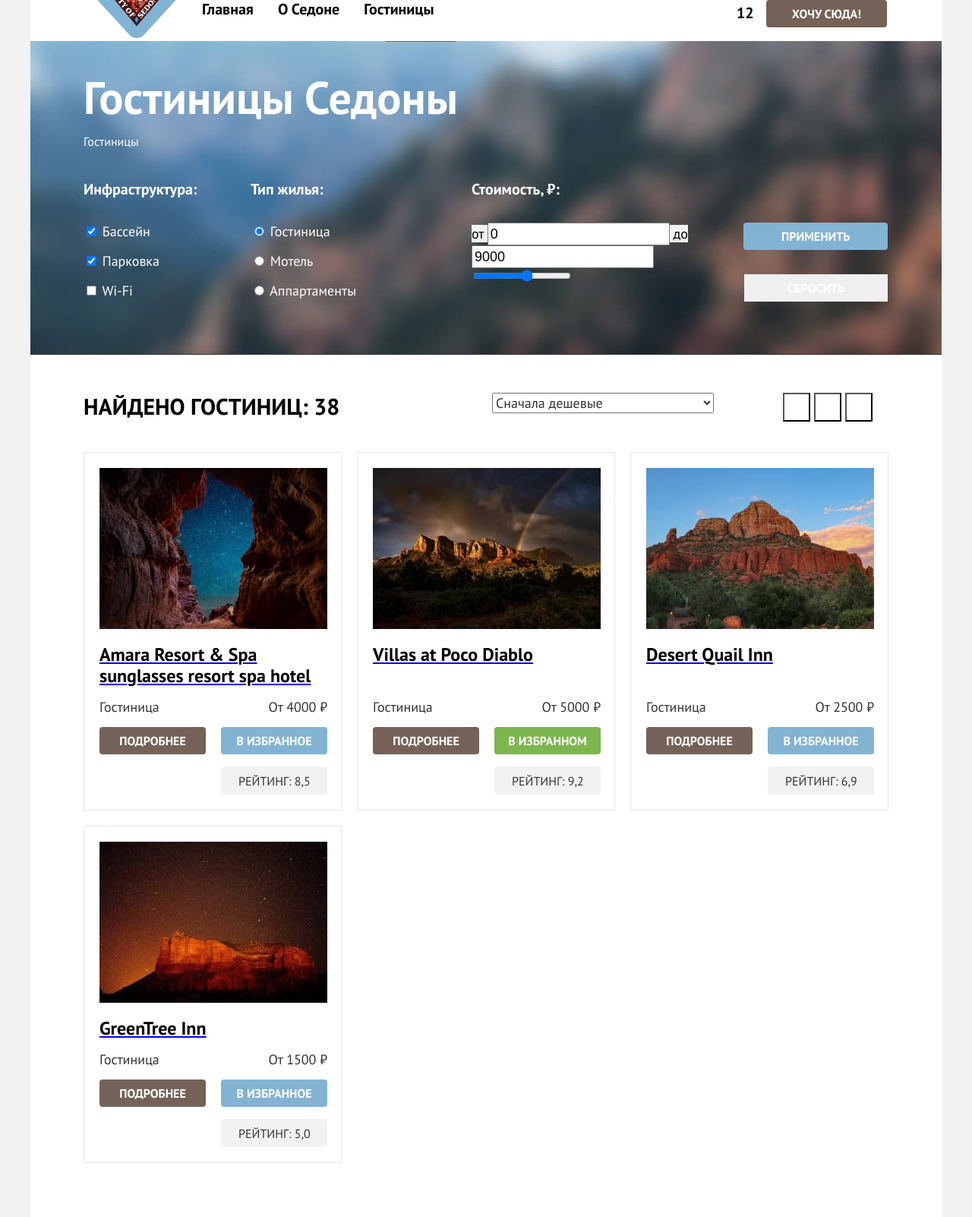
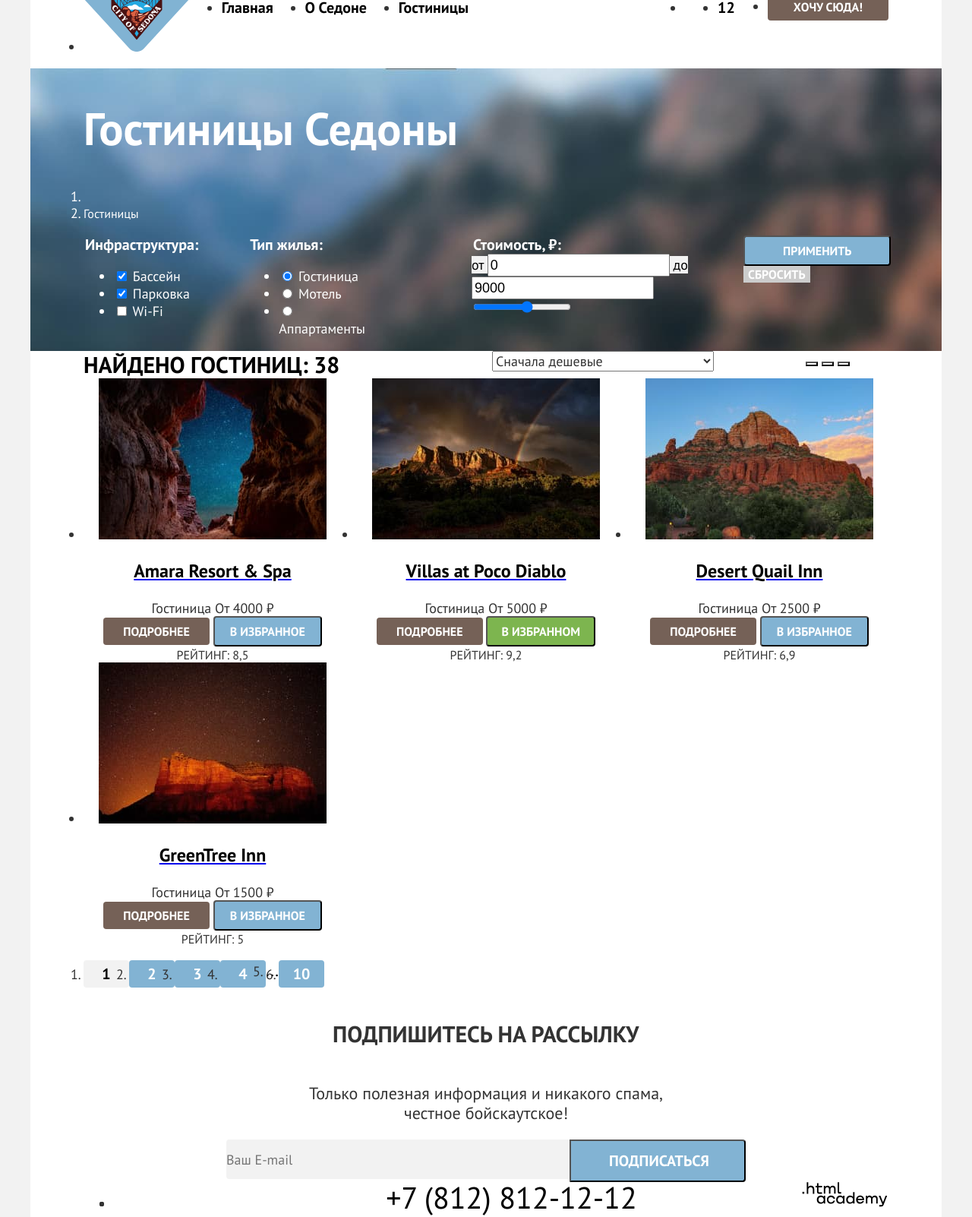
Before and after one commit to htmlacademy-htmlcss/2318991-sedona-36, a plain HTML site: page catalog.html in a window 1280 px wide. Shown: the part 20-1622 px from the top of the page at 76% size. Drawn offline with Linux system fonts and the light colour scheme.

Commit message:
Revert "Микросетки на флексах для всех страниц"

```diff
--- a/catalog.html
+++ b/catalog.html
@@ -9,8 +9,10 @@
     <div class="container">
       <header class="main-page-header">
         <nav class="navigation padding-container">
+          <ul class="navigation-list">
+            <li class="navigation-item">
               <a class="main-page-header-link" href="index.html"> <img class="main-page-header-logo" src="images/logo.svg" width="140" height="70" alt="Логотип сайта Седона."> </a>
-          <ul class="navigation-list">
+            </li>
             <li class="navigation-item">
               <a class="navigation-link" href="index.html">Главная</a>
             </li>
@@ -153,17 +155,21 @@
                   </button>
                 </section>
               </div>
-              <ul class="catalog-product-list padding-container">
+              <ul class="catalog-product-list">
                 <li class="catalog-product-card">
                   <a class="catalog-product-card-link" href="#">
                     <img class="catalog-product-card-image" src="images/hotel-1.jpg" width="300" height="212" alt="Фотография отеля Amara.">
-                    <h3 class="catalog-product-card-title">Amara Resort & Spa sunglasses resort spa hotel</h3>
+                    <h3 class="catalog-product-card-title">Amara Resort & Spa</h3>
                   </a>
                   <span class="type-living">Гостиница</span>
                   <span class="product-card-price">От 4000 ₽</span>
+                  <div class="product-card-grid-row">
                     <a class="button button-about" href="#">Подробнее</a>
                     <button class="button button-favorites" type="button">В избранное</button>
+                  </div>
+                  <div class="product-card-rate">
                     <span class="product-card-rate-text">Рейтинг: 8,5</span>
+                  </div>
                 </li>
                 <li class="catalog-product-card">
                   <a class="catalog-product-card-link" href="#">
@@ -172,9 +178,13 @@
                   </a>
                   <span class="type-living">Гостиница</span>
                   <span class="product-card-price">От 5000 ₽</span>
+                  <div class="product-card-grid-row">
                     <a class="button button-about" href="#">Подробнее</a>
                     <button class="button button-favorites-done" type="button">В избранном</button>
+                  </div>
+                  <div class="product-card-rate">
                     <span class="product-card-rate-text">Рейтинг: 9,2</span>
+                  </div>
                 </li>
                 <li class="catalog-product-card">
                   <a class="catalog-product-card-link" href="#">
@@ -183,9 +193,13 @@
                   </a>
                   <span class="type-living">Гостиница</span>
                   <span class="product-card-price">От 2500 ₽</span>
+                  <div class="product-card-grid-row">
                     <a class="button button-about" href="#">Подробнее</a>
                     <button class="button button-favorites" type="button">В избранное</button>
+                  </div>
+                  <div class="product-card-rate">
                     <span class="product-card-rate-text">Рейтинг: 6,9</span>
+                  </div>
                 </li>
                 <li class="catalog-product-card">
                   <a class="catalog-product-card-link" href="#">
@@ -194,9 +208,13 @@
                   </a>
                   <span class="type-living">Гостиница</span>
                   <span class="product-card-price">От 1500 ₽</span>
+                  <div class="product-card-grid-row">
                     <a class="button button-about" href="#">Подробнее</a>
                     <button class="button button-favorites" type="button">В избранное</button>
-                  <span class="product-card-rate-text">Рейтинг: 5,0</span>
+                  </div>
+                  <div class="product-card-rate">
+                    <span class="product-card-rate-text">Рейтинг: 5</span>
+                  </div>
                 </li>
               </ul>
             </section>
--- a/styles/styles.css
+++ b/styles/styles.css
@@ -54,29 +54,35 @@ body {
   text-decoration: none;
   border-radius: 4px;
   color: #FFFFFF;
-  border: none;
-  height: max-content;
   }
   .button-navigation {
     font-size: 16px;
     line-height: 20px;
     background-color: #756157;
-    padding: 8px 34px;
+    padding-top: 8px;
+    padding-bottom: 8px;
+    padding-left: 34px;
+    padding-right: 34px;
   }
   .button-search {
     font-size: 20px;
     line-height: 36px;
     background-color: #756157;
-    padding: 8px 50px;
+    padding-top: 8px;
+    padding-bottom: 8px;
+    padding-left: 50px;
+    padding-right: 50px;
   }
   .button-sub {
     font-size: 20px;
     line-height: 36px;
     background-color: #82B3D3;
     border-radius: 0px 4px 4px 0px;
-    padding: 8px 50px;
+    padding-top: 8px;
+    padding-bottom: 8px;
+    padding-left: 50px;
+    padding-right: 50px;
     width: 232px;
-    border: 0;
   }
   .padding-container {
     max-width: 1060px;
@@ -85,22 +91,19 @@ body {
   }
   .navigation {
     display: flex;
+    justify-content: space-between;
   }
   .navigation-list {
     display: flex;
+    flex-direction: row;
     width: 507px;
     padding: 0;
-    list-style-type: none;
-    flex-wrap: wrap;
-    margin: 0;
+    justify-content: space-between;
   }
   .navigation-user {
     max-width: 268px;
-    margin-left: auto;
-    align-items: center;
   }
   .navigation-link {
-    display: block;
     font-size: 20px;
     line-height: 24px;
     color: #000000;
@@ -108,19 +111,15 @@ body {
     text-align: center;
     background-color: #ffffff;
     text-decoration: none;
-    padding: 20px 16px;
+
   }
- .navigation-user .navigation-link {
-  min-width: 20px;
-  min-height: 20px;
-}
+
   .main-container {
     flex-grow: 1;
-    padding-top: 51px;
   }
-  .main-index {
-  background-image: url("../images/index-background.jpg");
-  background-color: #FFFFFF;
+  .hero {
+  background-image: url("../images/index-background.jpg"), url("../images/divider.svg");
+  background-color: rgba(30, 69, 95, 0.2);
   background-size: 100% auto;
   color:black;
   background-repeat: no-repeat;
@@ -128,32 +127,19 @@ body {
   .hero-logo{
   display: block;
   margin: 0 auto;
-  margin-bottom: 82px;
   }
   .advantages-desc {
-    margin: 0;
-    padding: 0;
     font-weight: 700;
     font-size: 30px;
     line-height: 36px;
     text-transform: uppercase;
     color:#000000;
     text-align: center;
-    margin: 0 auto;
-    display: block;
-    margin-top: 151px;
-    margin-bottom: 25px;
-    width: 620px;
   }
   .advantages-desc-text {
-    margin: 0;
-    padding: 0;
     font-size: 22px;
     line-height: 26px;
-    display: block;
-    margin: 0 auto;
-    margin-bottom: 90px;
-    width: 651px;
+    text-align: center;
     }
   .advantages-list {
   display: flex;
@@ -162,7 +148,6 @@ body {
   padding: 0;
   text-align: center;
   flex-wrap: wrap;
-    list-style-type: none;
   }
   .advantages-logo {
     display: block;
@@ -175,7 +160,6 @@ body {
   .advantages-index-columns{
     display: flex;
     flex-direction:column;
-    width: 400px;
   }
   .image-left {
     background-color: #82B3D3;
@@ -183,38 +167,22 @@ body {
     display: flex;
     flex-direction: row-reverse;
   }
-
-  .advantages-title {
+  .advantages-title-white-heading {
+    color: #ffffff;
     font-weight: 700;
     font-size: 24px;
     line-height: 28px;
     text-transform: uppercase;
-    margin: 0;
-    width: 230px;
-    margin: 0 auto;
-    margin-top: 102px;
-    margin-bottom: 62px;
   }
-  .white-heading {
-    color: #ffffff;
-  }
-  .black-heading{
+  .advantages-title-black-heading{
     color: #000000;
+    font-weight: 700;
+    font-size: 24px;
+    line-height: 28px;
+    text-transform: uppercase;
   }
   .advantages-title-white-text {
     color: #ffffff;
-    margin: 0;
-    margin: 0 auto;
-    width: 230px;
-    margin-bottom: 102px;
-    text-align: center;
-  }
-  .advantages-title-black-text {
-    margin: 0;
-    margin: 0 auto;
-    width: 230px;
-    margin-bottom: 112px;
-    text-align: center;
   }
   .blue-fill {
     background-color: rgba(131, 179, 211, 0.12);
@@ -225,28 +193,17 @@ body {
     width: 400px;
   }
   .benefits-desc {
-    margin: 0;
     font-weight: 700;
     font-size: 30px;
     line-height: 36px;
     text-align: center;
     text-transform: uppercase;
     color:#000000;
-    margin: 0 auto;
-    display: block;
-    margin-top: 64px;
-    margin-bottom: 20px;
-    width: 505px;
   }
   .benefits-desc-text {
-    margin: 0;
     font-size: 22px;
     line-height: 26px;
     text-align: center;
-    display: block;
-    margin: 0 auto;
-    margin-bottom: 64px;
-    width: 490px;
   }
   .benefits-list {
   display: flex;
@@ -254,47 +211,38 @@ body {
   margin: 0;
   padding: 0;
   text-align: center;
-    flex-wrap: wrap;
-    list-style-type: none;
-  }
-  .benefits-heading {
-    margin-top: 183px;
-    margin-bottom: 30px;
-  }
-  .advantages-title-benefits-text {
-    margin: 0;
-    margin: 0 auto;
-    width: 230px;
-    margin-bottom: 81px;
-    text-align: center;
   }
   .benefits-item{
+    padding: 80px 85px;
     background-color: rgba(131, 179, 211, 0.12);
-    width: 400px;
   }
   .home {
     background-image: url("../images/benefits-home.svg");
     background-repeat: no-repeat;
     background-position: top, center;
+    width: 400px;
   }
   .souvenirs {
     background-image: url("../images/benefits-souvenirs.svg");
     background-repeat: no-repeat;
     background-position: top, center;
+    width: 400px;
   }
   .no-fill {
     background-color: #ffffff;
     background-image: url("../images/benefits-meal.svg");
     background-repeat: no-repeat;
     background-position: top, center;
+    width: 400px;
   }
   .search {
+    text-align: center;
     display: flex;
     flex-direction: column;
     width: 592px;
     align-items: center;
     margin: 0 304px;
-    margin-bottom: 96px;
+
   }
   .search-desc {
     font-weight: 700;
@@ -303,17 +251,11 @@ body {
     text-transform: uppercase;
     color: #000000;
     width: 297px;
-    margin: 0 auto;
-    margin-top: 90px;
-    margin-bottom: 20px;
   }
   .search-desc-text {
     font-size: 22px;
     line-height: 26px;
     width: 592px;
-    margin: 0;
-    margin-bottom: 54px;
-    text-align: center;
   }
   .appointment {
     color: #ffffff;
@@ -322,33 +264,19 @@ body {
     background-size: 100% auto;
     background-repeat: no-repeat;
     text-align: center;
-    padding-bottom: 104px;
   }
-
-  .appointment-container {
-    width: 684px;
-    display: flex;
-    flex-direction: column;
-    align-items: center;
-    margin: 0 258px;
-  }
-
   .appointment-title {
     font-weight: 700;
     font-size: 30px;
     line-height: 36px;
     text-transform: uppercase;
     width: 404px;
-    margin: 0;
-    margin-top: 96px;
-    margin-bottom: 20px;
   }
   .appointment-text {
     font-size: 22px;
     line-height: 26px;
     width: 475px;
-    margin: 0;
-    margin-bottom: 54px;
+    text-align: center;
   }
   .appointment-email{
     font-family: inherit;
@@ -356,7 +284,7 @@ body {
     line-height: 24px;
     color: rgba(0, 0, 0, 0.6);
     background-color: #f2f2f2;
-    border-radius: 4px 0 0 4px;
+    border-radius: 4px 0px 0px 4px;
     width: 452px;
     height: 52px;
     border: 0;
@@ -365,19 +293,11 @@ body {
   .page-footer-container {
     display: flex;
     justify-content: space-between;
-    padding-top: 40px;
-    padding-bottom: 30px;
   }
   .footer-social-list {
     display: flex;
     width: 142px;
-    padding: 0;
-    list-style-type: none;
-  }
-  .link-footer {
-    display: block;
-    min-width: 22px;
-    min-height: 17px;
+    flex-direction: row;
   }
   .footer-contacts{
     width: 720px;
@@ -390,22 +310,15 @@ body {
     text-decoration: none;
     text-transform: uppercase;
     color: #000000;
-    width: 331px;
   }
   .footer-link{
     width: 115px;
-  }
-  .main-inner {
-    padding: 0;
   }
   .inner-header-title {
     font-weight: 700;
     font-size: 60px;
     line-height: 78px;
-    color:#FFFFFF;
-    margin: 0;
-    margin-top: 35px;
-    margin-bottom: 8px;
+    color:#FFFFFF
   }
   .inner-header {
     background-image: url("../images/background-filter.jpg");
@@ -418,47 +331,29 @@ body {
   }
   .breadcrumbs {
     padding: 0;
-    list-style-type: none;
-    margin: 0;
-    margin-bottom: 40px;
-  }
-  .catalog-filter {
-    margin-bottom: 70px;
   }
   .catalog-filter-get {
     display: flex;
+    flex-direction: row;
     justify-content: space-between;
   }
   .catalog-filter-group {
     width: 151px;
     margin: 0;
     padding: 0;
-    border: none;
+    border: 0px;
   }
   .catalog-filter-price {
     width: 288px;
     margin: 0;
     padding: 0;
-    border: 0;
-  }
-  .catalog-filter-list {
-    list-style-type: none;
-    padding: 0;
-    margin: 0;
-  }
-  .catalog-filter-item {
-    font-size: 18px;
-    line-height: 23px;
-  }
-  .catalog-filter-item:not(:last-child){
-    margin-bottom: 16px;
+    border: 0px;
   }
   .filter-button {
     width: 191px;
     margin: 0;
     padding: 0;
-    border: none;
-    margin-top: 56px;
+    border: 0px;
   }
   .catalog-filter-container-left {
     width: 371px;
@@ -481,8 +376,6 @@ body {
     font-size: 20px;
     line-height: 24px;
     font-weight: 700;
-    padding: 0;
-    margin-bottom: 32px;
   }
   .control {
     font-size: 18px;
@@ -498,29 +391,24 @@ body {
     line-height: 24px;
   }
   .button-submit {
-    display: block;
     font-size: 16px;
     line-height: 20px;
     background-color: #82B3D3;
-    padding: 8px 50px;
-    margin-bottom: 32px;
-    border: none;
+    padding-top: 8px;
+    padding-bottom: 8px;
+    padding-left: 50px;
+    padding-right: 50px;
   }
   .button-reset {
-    display: block;
     font-size: 16px;
     line-height: 20px;
     border: 0;
     border-radius: 0;
-    padding: 8px 57px;
-    margin: 0 auto;
-    background-color: none;
+    background: #ccc;
   }
   .catalog-result {
     display: flex;
     flex-direction: row;
-    margin-top: 50px;
-    margin-bottom: 40px;
   }
   .catalog-result-subtitle {
     font-weight: 700;
@@ -549,99 +437,82 @@ body {
   .button-viev {
     color: #333333;
     background-color: transparent;
-    padding: 17px 16px;
-    width: 48;
-    min-height: 48;
   }
   .catalog-products {
     background-color: #ffffff;
   }
   .catalog-product-list {
-    display: grid;
-    grid-template-columns: 340px 340px 340px;
-    gap: 20px;
-    list-style-type: none;
-    margin: 0;
+    padding: 0;
+    display: flex;
+    flex-direction: row;
+    flex-wrap: wrap;
+    width: 1060px;
+    margin: 0 70px;
+    justify-content: space-between;
   }
   .catalog-product-card {
-    display: grid;
-    grid-template-columns: 140px 140px;
-    grid-template-rows: 1fr repeat(3, auto);
-    border: 1px solid #E6E6E6;
-    padding: 20px;
-    gap: 16px 20px;
-  }
-  .catalog-product-card-link {
-    grid-column: 1/-1;
+    width: 340px;
+    text-align: center;
   }
   .catalog-product-card-title {
     font-weight: 700;
     font-size: 24px;
     line-height: 28px;
-    color:#000000;
-    margin: 0;
-    margin-top: 16px;
-    max-width: 300px;
+    color:#000000
   }
   .product-card-price {
-    justify-self: end;
-  }
-  .product-card-rate-text {
-    font-size: 16px;
-    line-height: 20px;
-    text-transform: uppercase;
-    display: block;
-    min-width: 140px;
-    box-sizing: border-box;
-    background-color: #F2F2F2;
-    border-radius: 4px;
-    padding: 9px 22px 8px 23px;
-    grid-column: 2/3;
-    height: max-content;
+    text-align: right;
   }
   .button-about {
     font-size: 16px;
     line-height: 20px;
     background-color: #756157;
-    padding: 8px 26px;
+    padding-top: 8px;
+    padding-bottom: 8px;
+    padding-left: 26px;
+    padding-right: 26px;
   }
   .button-favorites {
     font-size: 16px;
     line-height: 20px;
     background-color: #82B3D3;
-    padding: 8px 20px;
+    padding-top: 8px;
+    padding-bottom: 8px;
+    padding-left: 20px;
+    padding-right: 20px;
   }
   .button-favorites-done {
     font-size: 16px;
     line-height: 20px;
     background-color: #7DB54F;
-    padding: 8px 18px;
+    padding-top: 8px;
+    padding-bottom: 8px;
+    padding-left: 18px;
+    padding-right: 18px;
+  }
+  .product-card-rate-text {
+    font-size: 16px;
+    line-height: 20px;
+    text-align: center;
+    text-transform: uppercase;
   }
   .pagination-list {
     display: flex;
-    list-style-type: none;
-    margin-top: 80px;
-    margin-bottom: 60px;
+    flex-direction: row;
 
   }
   .pagination-link {
     font-weight: 700;
     font-size: 20px;
     line-height: 36px;
-    display: block;
     text-align: center;
     text-transform: uppercase;
     text-decoration: none;
     color: #ffffff;
     background-color: #82b3d3;
     border-radius: 4px;
-    min-width: 60px;
-    height: 60px;
-    box-sizing: border-box;
-    padding: 12px 18px;
-  }
-  .pagination-item:not(:last-child){
-    margin-right: 8px;
+    display: block;
+    width: 60px;
   }
   .pagination-link-current {
     color: #000000;
@@ -653,27 +524,27 @@ body {
     text-align: center;
     color: #000000;
   }
-  .appointment-inner {
-    text-align: center;
-    padding-bottom: 104px;
+
+  .appointment-container {
+    width: 684px;
+    display: flex;
+    flex-direction: column;
+    align-items: center;
+    margin: 0 258px;
+
   }
   .appointment-inner-title {
-    color: #000000;
     font-weight: 700;
     font-size: 30px;
     line-height: 36px;
     text-transform: uppercase;
     width: 404px;
-    margin: 0;
-    margin-top: 96px;
-    margin-bottom: 20px;
   }
   .appointment-inner-text {
     font-size: 22px;
     line-height: 26px;
     width: 475px;
-    margin: 0;
-    margin-bottom: 54px;
+    text-align: center;
   }
   .appointment-form {
     width: 684px;
```
Also changed, not shown: index.html (+14 -12 lines). Lines whose indentation alone changed are shown as unchanged.
